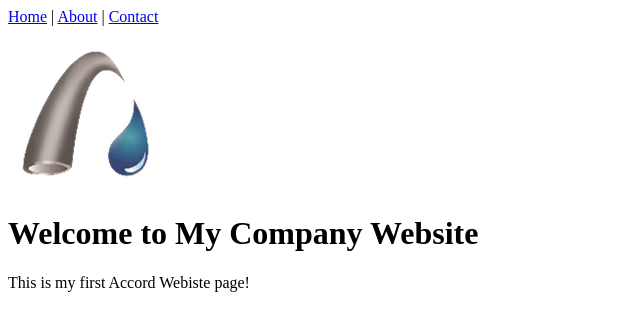
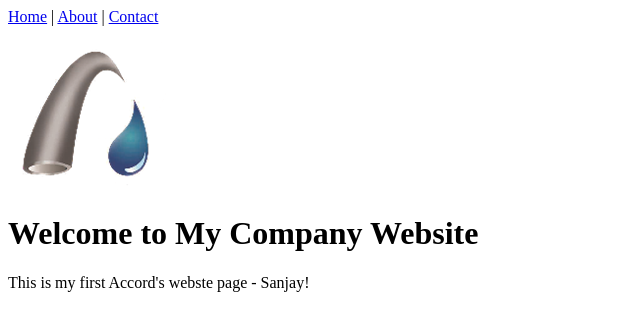
Before and after one commit to XL2/my-company-website, an Eleventy site: page index.md in a window 1280 px wide. Shown: the full height of the page, 0-640 px from the left. Built offline with nearby package versions, Linux system fonts and the light colour scheme; Eleventy itself is replaced by a stand-in of ours; files that its build step writes are made by us from their sources.

Commit message:
Demo Sanjay

```diff
--- a/index.md
+++ b/index.md
@@ -6,4 +6,4 @@ title: Home
 ![Company Logo]({{ metadata.url }}/images/Picture3.png)
 # Welcome to My Company Website
 
-This is my first Accord Webiste page!
+This is my first Accord's webste page - Sanjay!
```
Also changed, not shown: 1 other file.
